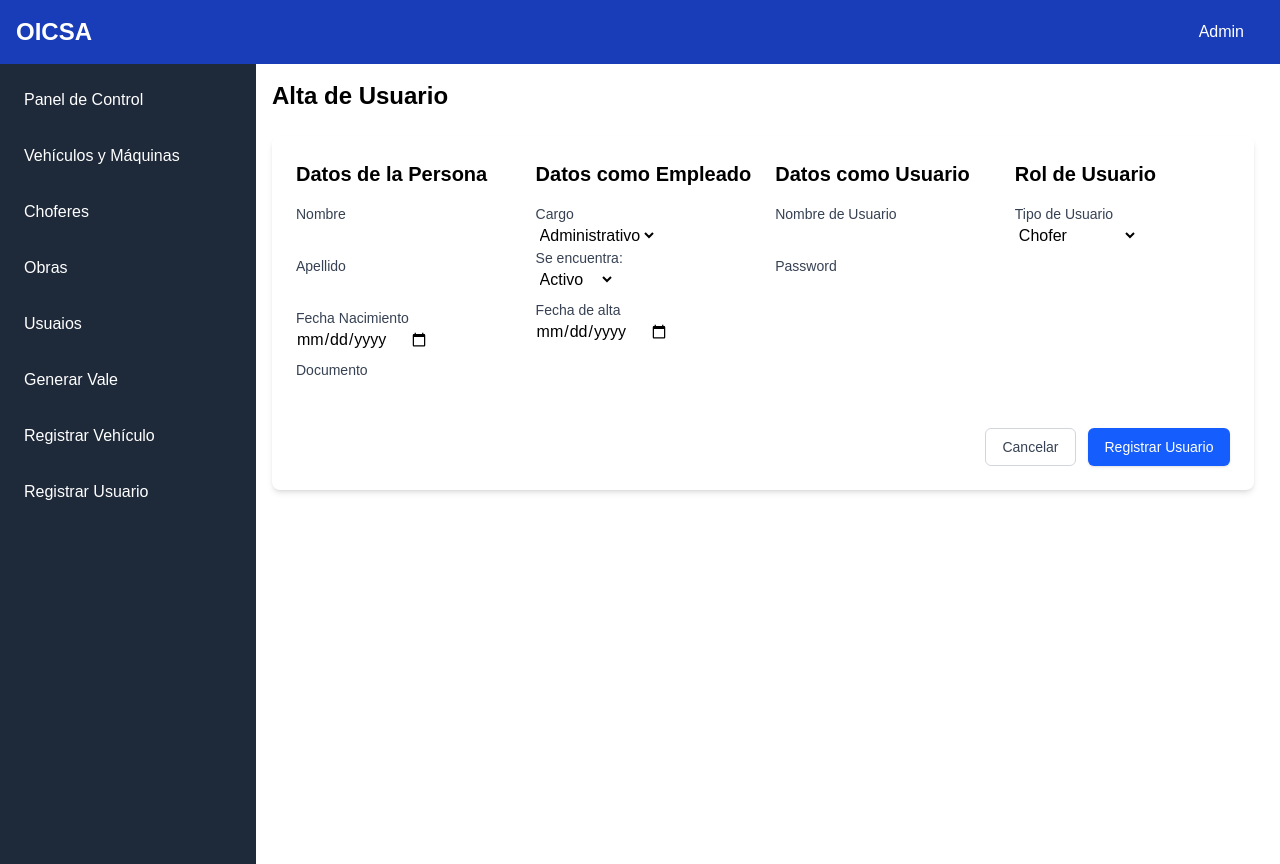
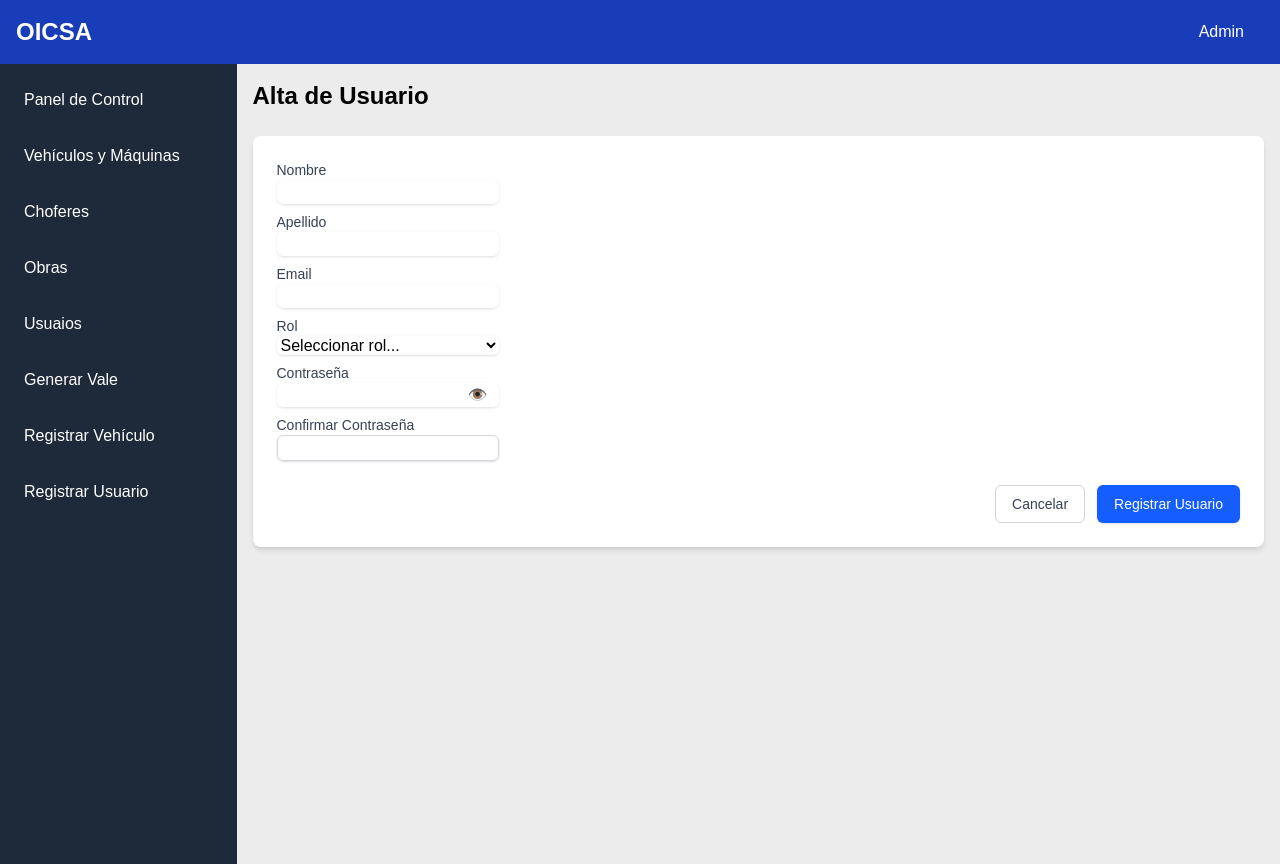
Before and after one commit to JonathanGrauberg/demo-oicsa, a Next.js app: page /newUser in a window 1280 px wide. Built offline with nearby package versions, Linux system fonts and the light colour scheme.

Commit message:
nueva logica de creacion de usuarios y vehiculos

```diff
--- a/package.json
+++ b/package.json
@@ -9,6 +9,7 @@
     "lint": "next lint"
   },
   "dependencies": {
+    "bcrypt": "^6.0.0",
     "next": "15.2.1",
     "pg": "^8.13.3",
     "react": "^19.0.0",
--- a/src/app/globals.css
+++ b/src/app/globals.css
@@ -1,7 +1,7 @@
 @import "tailwindcss";
 
 :root {
-  --background: #ffffff;
+  --background: #ececec;
   --foreground: #171717;
 }
 
@@ -14,8 +14,8 @@
 
 @media (prefers-color-scheme: dark) {
   :root {
-    --background: #ffffff;
-    --foreground: #ededed;
+    --background: #ececec;
+    --foreground: #000000;
   }
 }
 
--- a/src/app/newUser/page.tsx
+++ b/src/app/newUser/page.tsx
@@ -5,29 +5,47 @@ const NewUser = () => {
   const [formData, setFormData] = useState({
     nombre: '',
     apellido: '',
-    fecha_alta: '',
-    fecha_baja: null,
-    fecha_nacimiento: '',
-    numero_documento: '',
-    cargo: '',
-    username: '',
+    email: '',
+    rol: '',
     password: '',
-    rol: '',
-    estado_empleado: 'Activo',
+    confirmPassword: ''
   });
 
+  const [showPassword, setShowPassword] = useState(false);
+  const [passwordsMatch, setPasswordsMatch] = useState(true);
+
   const handleChange = (e: React.ChangeEvent<HTMLInputElement | HTMLSelectElement>) => {
-    setFormData({ ...formData, [e.target.name]: e.target.value });
+    const { name, value } = e.target;
+    setFormData(prev => {
+      const updated = { ...prev, [name]: value };
+
+      if (name === 'password' || name === 'confirmPassword') {
+        setPasswordsMatch(updated.password === updated.confirmPassword);
+      }
+
+      return updated;
+    });
   };
 
   const handleSubmit = async (e: React.FormEvent) => {
     e.preventDefault();
 
+    if (!passwordsMatch) {
+      alert('Las contraseñas no coinciden');
+      return;
+    }
+
     try {
       const res = await fetch('/api/usuario', {
         method: 'POST',
         headers: { 'Content-Type': 'application/json' },
-        body: JSON.stringify(formData),
+        body: JSON.stringify({
+          nombre: formData.nombre,
+          apellido: formData.apellido,
+          email: formData.email,
+          rol: formData.rol,
+          password: formData.password
+        }),
       });
 
       const result = await res.json();
@@ -37,15 +55,10 @@ const NewUser = () => {
         setFormData({
           nombre: '',
           apellido: '',
-          fecha_alta: '',
-          fecha_baja: null,
-          fecha_nacimiento: '',
-          numero_documento: '',
-          cargo: 'Administrativo',
-          username: '',
+          email: '',
+          rol: '',
           password: '',
-          rol: 'Chofer',
-          estado_empleado: 'Activo',
+          confirmPassword: ''
         });
       } else {
         alert('Error al registrar usuario: ' + result.error);
@@ -61,82 +74,76 @@ const NewUser = () => {
       <div className="bg-white rounded-lg shadow-md p-6">
         <form onSubmit={handleSubmit} className="space-y-6">
           <div className="grid grid-cols-1 md:grid-cols-4 gap-6">
-            {/* Datos de la Persona */}
+
             <div>
-              <h2 className="text-xl font-bold text-black mb-4">Datos de la Persona</h2>
               <label className="block text-sm font-medium text-gray-700">Nombre</label>
-              <input type="text" name="nombre" value={formData.nombre} onChange={handleChange} className="input text-black" required/>
+              <input type="text" name="nombre" value={formData.nombre} onChange={handleChange} className="block w-full rounded-md border-gray-300 shadow-sm" required />
 
               <label className="block text-sm font-medium text-gray-700 mt-2">Apellido</label>
-              <input type="text" name="apellido" value={formData.apellido} onChange={handleChange} className="input text-black" required/>
+              <input type="text" name="apellido" value={formData.apellido} onChange={handleChange} className="block w-full rounded-md border-gray-300 shadow-sm" required />
 
-              <label className="block text-sm font-medium text-gray-700 mt-2">Fecha Nacimiento</label>
-              <input type="date" name="fecha_nacimiento" value={formData.fecha_nacimiento} onChange={handleChange} className="input text-black" required/>
+              <label className="block text-sm font-medium text-gray-700 mt-2">Email</label>
+              <input type="email" name="email" value={formData.email} onChange={handleChange} className="block w-full rounded-md border-gray-300 shadow-sm" required />
 
-              <label className="block text-sm font-medium text-gray-700 mt-2">Documento</label>
-              <input type="number" name="numero_documento" value={formData.numero_documento} onChange={handleChange} className="input text-black" required/>
+              <label className="block text-sm font-medium text-gray-700 mt-2">Rol</label>
+              <select
+                name="rol"
+                value={formData.rol}
+                onChange={handleChange}
+                className="block w-full rounded-md border-gray-300 shadow-sm text-black"
+                required
+              >
+                <option value="">Seleccionar rol...</option>
+                <option value="chofer">Chofer</option>
+                <option value="administrativo">Administrativo</option>
+                <option value="superusuario">Superusuario</option>
+              </select>
+
+              <label className="block text-sm font-medium text-gray-700 mt-2">Contraseña</label>
+              <div className="relative">
+                <input
+                  type={showPassword ? 'text' : 'password'}
+                  name="password"
+                  value={formData.password}
+                  onChange={handleChange}
+                  className="block w-full rounded-md border-gray-300 shadow-sm pr-10"
+                  required
+                />
+                <button type="button" onClick={() => setShowPassword(!showPassword)} className="absolute inset-y-0 right-0 pr-3 text-gray-500">
+                  {showPassword ? '🙈' : '👁️'}
+                </button>
               </div>
 
-            {/* Datos como Empleado */}
-            <div>
-              <h2 className="text-xl font-bold text-black mb-4">Datos como Empleado</h2>
-              <label className="block text-sm font-medium text-gray-700">Cargo</label>
-              <select name="cargo" value={formData.cargo} onChange={handleChange} className="input text-black" required>
-                <option>Administrativo</option>
-                <option>Chofer</option>
-              </select>
-              <label className="block text-sm font-medium text-gray-700">Se encuentra:</label>
-              <select name="estado_empleado" value={formData.estado_empleado} onChange={handleChange} className="input text-black" required>
-                <option>Activo</option>
-                <option>Inactivo</option>
-                <option>Licencia</option>
-              </select>
-              <label className="block text-sm font-medium text-gray-700 mt-2">Fecha de alta</label>
-              <input type="date" name="fecha_alta" value={formData.fecha_alta} onChange={handleChange} className="input text-black" required/>
+              <label className="block text-sm font-medium text-gray-700 mt-2">Confirmar Contraseña</label>
+              <input
+                type={showPassword ? 'text' : 'password'}
+                name="confirmPassword"
+                value={formData.confirmPassword}
+                onChange={handleChange}
+                className={`block w-full rounded-md border ${passwordsMatch ? 'border-gray-300' : 'border-red-500'} shadow-sm`}
+                required
+              />
+              {!passwordsMatch && (
+                <p className="text-red-500 text-sm mt-1">Las contraseñas no coinciden</p>
+              )}
             </div>
 
-            {/* Datos como Usuario */}
-            <div>
-              <h2 className="text-xl font-bold text-black mb-4">Datos como Usuario</h2>
-              <label className="block text-sm font-medium text-gray-700">Nombre de Usuario</label>
-              <input type="text" name="username" value={formData.username} onChange={handleChange} className="input text-black" required/>
-
-              <label className="block text-sm font-medium text-gray-700 mt-2">Password</label>
-              <input type="password" name="password" value={formData.password} onChange={handleChange} className="input text-black" required/>
-            </div>
-
-            {/* Rol de Usuario */}
-            <div>
-              <h2 className="text-xl font-bold text-black mb-4">Rol de Usuario</h2>
-              <label className="block text-sm font-medium text-gray-700">Tipo de Usuario</label>
-              <select name="rol" value={formData.rol} onChange={handleChange} className="input text-black" required>
-                <option>Chofer</option>
-                <option>Supervisor</option>
-                <option>Administrativo</option>
-                <option>Super Usuario</option>
-              </select>
-            </div>
-          </div>
-
-          <div className="flex justify-end space-x-3">
+            <div className="flex justify-end space-x-3 col-span-full">
               <button type="button" onClick={() => setFormData({
                 nombre: '',
                 apellido: '',
-              fecha_alta: '',
-              fecha_baja: null,
-              fecha_nacimiento: '',
-              numero_documento: '',
-              cargo: 'Administrativo',
-              username: '',
+                email: '',
+                rol: '',
                 password: '',
-              rol: 'Chofer',
-              estado_empleado: 'Activo',
+                confirmPassword: ''
               })} className="px-4 py-2 border border-gray-300 rounded-md text-sm font-medium text-gray-700 hover:bg-gray-50">
                 Cancelar
               </button>
-            <button type="submit" className="px-4 py-2 border border-transparent rounded-md shadow-sm text-sm font-medium text-white bg-blue-600 hover:bg-blue-700">
+              <button type="submit" disabled={!passwordsMatch} className="px-4 py-2 border border-transparent rounded-md shadow-sm text-sm font-medium text-white bg-blue-600 hover:bg-blue-700">
                 Registrar Usuario
               </button>
+            </div>
+
           </div>
         </form>
       </div>
--- a/src/app/vehicleregistration/page.tsx
+++ b/src/app/vehicleregistration/page.tsx
@@ -1,16 +1,97 @@
+'use client';
+
 import React, { useState } from 'react';
-import SelectsDependientes from '../../components/SelectsDependientes';
 
 const VehicleRegistration = () => {
+  const [formData, setFormData] = useState({
+          tipo: '',
+          marca: '',
+          modelo: '',
+          patente: '',
+          ano: '',
+          kilometraje: '',
+          chasis: '',
+          motor: '',
+          neumaticos_delantero: '',
+          neumaticos_traseros: '',
+          aceite_motor: '',
+          aceite_caja: '',
+          filtro_aceite: '',
+          combustible: '',
+          filtro_aire_primario: '',
+          filtro_aire_secundario: '',
+          filtro_combustible_primario: '',
+          filtro_combustible_secundario: '',
+          observaciones: '',
+  });
+
+  const handleChange = (e: React.ChangeEvent<HTMLInputElement | HTMLSelectElement | HTMLTextAreaElement>) => {
+    setFormData({
+      ...formData,
+      [e.target.name]: e.target.value,
+    });
+  };
+
+  const handleSubmit = async (e: React.FormEvent) => {
+    e.preventDefault();
+
+    try {
+      const res = await fetch('/api/vehiculo', {
+        method: 'POST',
+        headers: {
+          'Content-Type': 'application/json',
+        },
+        body: JSON.stringify(formData),
+      });
+
+      if (res.ok) {
+        alert('Vehículo registrado con éxito');
+        setFormData({
+          tipo: '',
+          marca: '',
+          modelo: '',
+          patente: '',
+          ano: '',
+          kilometraje: '',
+          chasis: '',
+          motor: '',
+          neumaticos_delantero: '',
+          neumaticos_traseros: '',
+          aceite_motor: '',
+          aceite_caja: '',
+          filtro_aceite: '',
+          combustible: '',
+          filtro_aire_primario: '',
+          filtro_aire_secundario: '',
+          filtro_combustible_primario: '',
+          filtro_combustible_secundario: '',
+          observaciones: '',
+        });
+      } else {
+        const error = await res.json();
+        alert(`Error: ${error.message}`);
+      }
+    } catch (err) {
+      console.error(err);
+      alert('Error de conexión');
+    }
+  };
+
   return (
     <div>
       <h1 className="text-2xl font-bold text-gray-800 mb-6 text-black">Alta de Vehículos</h1>
-        <div className="bg-white rounded-1g shadow-md p-6">
-          <form className="space-y-6">
+      <div className="bg-white rounded-lg shadow-md p-6">
+        <form className="space-y-6" onSubmit={handleSubmit}>
           <div className="grid grid-cols-1 md:grid-cols-4 gap-6">
             <div>
               <label className="block text-sm font-medium text-gray-700">Tipo de Vehículo</label>
-                <select className="mt-1 block w-full rounded-md border-gray-300 shadow-sm focus:border-blue-500 focus:ring-blue-500 text-black">
+              <select
+                name="tipo"
+                value={formData.tipo}
+                onChange={handleChange}
+                className="mt-1 block w-full rounded-md border-gray-300 shadow-sm focus:border-blue-500 focus:ring-blue-500 text-black"
+              >
+                <option value="">Seleccionar...</option>
                 <option>Camión</option>
                 <option>Retroexcavadora</option>
                 <option>Grúa</option>
@@ -20,72 +101,71 @@ const VehicleRegistration = () => {
                 <option>otro auto</option>
               </select>
             </div>
-              <SelectsDependientes />
             <div>
-                <label className="block text-sm font-medium text-gray-700">Patente</label>
-                <input type="text" className="mt-1 block w-full rounded-md border-gray-300 shadow-sm focus:border-blue-500 focus:ring-blue-500 text-black" />
+              <label className="block text-sm font-medium text-gray-700">Marca</label>
+              <select
+                name="marca"
+                value={formData.marca}
+                onChange={handleChange}
+                className="mt-1 block w-full rounded-md border-gray-300 shadow-sm focus:border-blue-500 focus:ring-blue-500 text-black"
+              >
+                <option value="">Seleccionar...</option>
+                <option>Honda</option>
+                <option>Fiat</option>
+                <option>Mercedez</option>
+                <option>BMW</option>
+                <option>Audi</option>
+                <option>VolksWagen</option>
+                <option>otro</option>
+              </select>
             </div>
             <div>
-                <label className="block text-sm font-medium text-gray-700">Año</label>
-                <input type="number" min="0" max="9999" pattern="[0-9]{4}" className="mt-1 block w-full rounded-md border-gray-300 shadow-sm focus:border-blue-500 focus:ring-blue-500 text-black" />
+              <label className="block text-sm font-medium text-gray-700">Modelo</label>
+              <select
+                name="modelo"
+                value={formData.modelo}
+                onChange={handleChange}
+                className="mt-1 block w-full rounded-md border-gray-300 shadow-sm focus:border-blue-500 focus:ring-blue-500 text-black"
+              >
+                <option value="">Seleccionar...</option>
+                <option>Kangoo</option>
+                <option>Gol</option>
+                <option>Vento</option>
+                <option>A4</option>
+                <option>A3</option>
+                <option>Berlingo</option>
+                <option>otro</option>
+              </select>
             </div>
-              <div>
-                <label className="block text-sm font-medium text-gray-700">Kilometraje</label>
-                <input type="number" className="mt-1 block w-full rounded-md border-gray-300 shadow-sm focus:border-blue-500 focus:ring-blue-500 text-black" />
+
+            <input name="patente" value={formData.patente} onChange={handleChange} placeholder="Patente" className="input-style" />
+            <input name="ano" type="number" value={formData.ano} onChange={handleChange} placeholder="Año" className="input-style" />
+            <input name="kilometraje" type="number" value={formData.kilometraje} onChange={handleChange} placeholder="Kilometraje" className="input-style" />
+            <input name="chasis" value={formData.chasis} onChange={handleChange} placeholder="Chasis" className="input-style" />
+            <input name="motor" value={formData.motor} onChange={handleChange} placeholder="Motor" className="input-style" />
+            <input name="neumaticos_delantero" value={formData.neumaticos_delantero} onChange={handleChange} placeholder="Neumáticos Delantero" className="input-style" />
+            <input name="neumaticos_traseros" value={formData.neumaticos_traseros} onChange={handleChange} placeholder="Neumáticos Traseros" className="input-style" />
+            <input name="aceite_motor" value={formData.aceite_motor} onChange={handleChange} placeholder="Aceite Motor" className="input-style" />
+            <input name="aceite_caja" value={formData.aceite_caja} onChange={handleChange} placeholder="Aceite Caja" className="input-style" />
+            <input name="filtro_aceite" value={formData.filtro_aceite} onChange={handleChange} placeholder="Filtro de Aceite" className="input-style" />
+            <input name="combustible" value={formData.combustible} onChange={handleChange} placeholder="Combustible" className="input-style" />
+            <input name="filtro_aire_primario" value={formData.filtro_aire_primario} onChange={handleChange} placeholder="Filtro Aire Primario" className="input-style" />
+            <input name="filtro_aire_secundario" value={formData.filtro_aire_secundario} onChange={handleChange} placeholder="Filtro Aire Secundario" className="input-style" />
+            <input name="filtro_combustible_primario" value={formData.filtro_combustible_primario} onChange={handleChange} placeholder="Filtro Combustible Primario" className="input-style" />
+            <input name="filtro_combustible_secundario" value={formData.filtro_combustible_secundario} onChange={handleChange} placeholder="Filtro Combustible Secundario" className="input-style" />
           </div>
-              <div>
-                <label className="block text-sm font-medium text-gray-700">Chásis</label>
-                <input type="text" className="mt-1 block w-full rounded-md border-gray-300 shadow-sm focus:border-blue-500 focus:ring-blue-500 text-black" />
-              </div>
-              <div>
-                <label className="block text-sm font-medium text-gray-700">Motor</label>
-                <input type="text" className="mt-1 block w-full rounded-md border-gray-300 shadow-sm focus:border-blue-500 focus:ring-blue-500 text-black" />
-              </div>
-              <div>
-                <label className="block text-sm font-medium text-gray-700">Neumáticos Delantero</label>
-                <input type="text" className="mt-1 block w-full rounded-md border-gray-300 shadow-sm focus:border-blue-500 focus:ring-blue-500 text-black" />
-              </div>
-              <div>
-                <label className="block text-sm font-medium text-gray-700">Neumáticos Traseros</label>
-                <input type="text" className="mt-1 block w-full rounded-md border-gray-300 shadow-sm focus:border-blue-500 focus:ring-blue-500 text-black" />
-              </div>
-              <div>
-                <label className="block text-sm font-medium text-gray-700">Aceite Motor</label>
-                <input type="text" className="mt-1 block w-full rounded-md border-gray-300 shadow-sm focus:border-blue-500 focus:ring-blue-500 text-black" />
-              </div>
-              <div>
-                <label className="block text-sm font-medium text-gray-700">Aceite Caja</label>
-                <input type="text" className="mt-1 block w-full rounded-md border-gray-300 shadow-sm focus:border-blue-500 focus:ring-blue-500 text-black" />
-              </div>
-              <div>
-                <label className="block text-sm font-medium text-gray-700">Filtro de Aceite</label>
-                <input type="text" className="mt-1 block w-full rounded-md border-gray-300 shadow-sm focus:border-blue-500 focus:ring-blue-500 text-black" />
-              </div>
-              <div>
-                <label className="block text-sm font-medium text-gray-700">Combustible</label>
-                <input type="text" className="mt-1 block w-full rounded-md border-gray-300 shadow-sm focus:border-blue-500 focus:ring-blue-500 text-black" />
-              </div>
-              <div>
-                <label className="block text-sm font-medium text-gray-700">Filtros de Aire Primario</label>
-                <input type="text" className="mt-1 block w-full rounded-md border-gray-300 shadow-sm focus:border-blue-500 focus:ring-blue-500 text-black" />
-              </div>
-              <div>
-                <label className="block text-sm font-medium text-gray-700">Filtros de Aire Secundario</label>
-                <input type="text" className="mt-1 block w-full rounded-md border-gray-300 shadow-sm focus:border-blue-500 focus:ring-blue-500 text-black" />
-              </div>
-              <div>
-                <label className="block text-sm font-medium text-gray-700">Filtros de Combustible Primario</label>
-                <input type="text" className="mt-1 block w-full rounded-md border-gray-300 shadow-sm focus:border-blue-500 focus:ring-blue-500 text-black" />
-              </div>
-              <div>
-                <label className="block text-sm font-medium text-gray-700">Filtros de Combustible Secundario</label>
-                <input type="text" className="mt-1 block w-full rounded-md border-gray-300 shadow-sm focus:border-blue-500 focus:ring-blue-500 text-black" />
-              </div>
-            </div>
+
           <div>
             <label className="block text-sm font-medium text-gray-700">Observaciones</label>
-              <textarea rows={4} className="mt-1 block w-full rounded-md border-gray-300 shadow-sm focus:border-blue-500 focus:ring-blue-500 text-black"></textarea>
+            <textarea
+              name="observaciones"
+              value={formData.observaciones}
+              onChange={handleChange}
+              rows={4}
+              className="mt-1 block w-full rounded-md border-gray-300 shadow-sm focus:border-blue-500 focus:ring-blue-500 text-black"
+            ></textarea>
           </div>
+
           <div className="flex justify-end space-x-3">
             <button type="button" className="px-4 py-2 border border-gray-300 rounded-md text-sm font-medium text-gray-700 hover:bg-gray-50">
               Cancelar
--- a/src/lib/types/rol.ts
+++ b/src/lib/types/rol.ts
@@ -2,7 +2,7 @@ export interface Rol {
     id: number;
     nombre: 'Chofer' | 'Supervisor' | 'Autorizador' | 'Super Usuario' | 'Administrativo';
   }
-
+  {/*}
   export const rolDescripcionToId: Record<Rol['nombre'], number> = {
     Chofer: 1,
     Supervisor: 2,
@@ -10,3 +10,4 @@ export interface Rol {
     'Super Usuario': 4,
     Administrativo: 5,
   };
+  */}
```
Also changed, not shown: src/app/api/combustible/route.ts (added, +16 -0 lines), src/app/api/vehiculo/route.ts (added, +81 -0 lines), src/app/vehicles/page.tsx (+24 -16 lines), src/lib/api/vehiculo.ts (added, +17 -0 lines), src/lib/types/vehiculo.ts (+10 -8 lines), 1 other file (tests, documents, lock files or other folders). Lines whose indentation alone changed are shown as unchanged.
